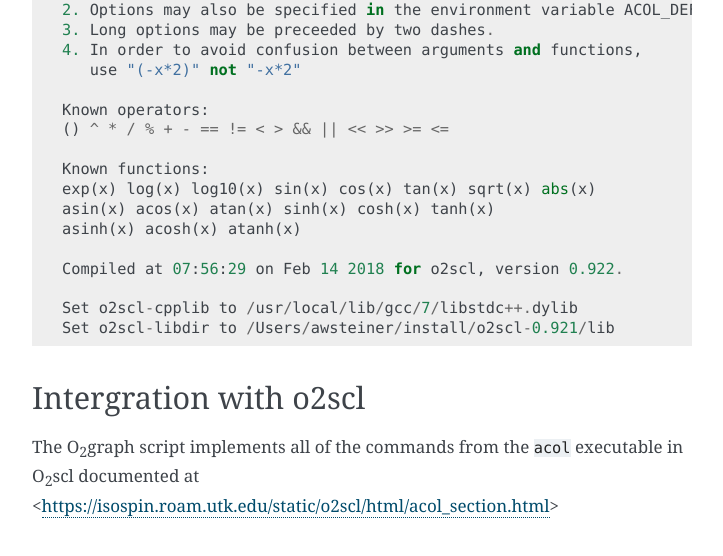
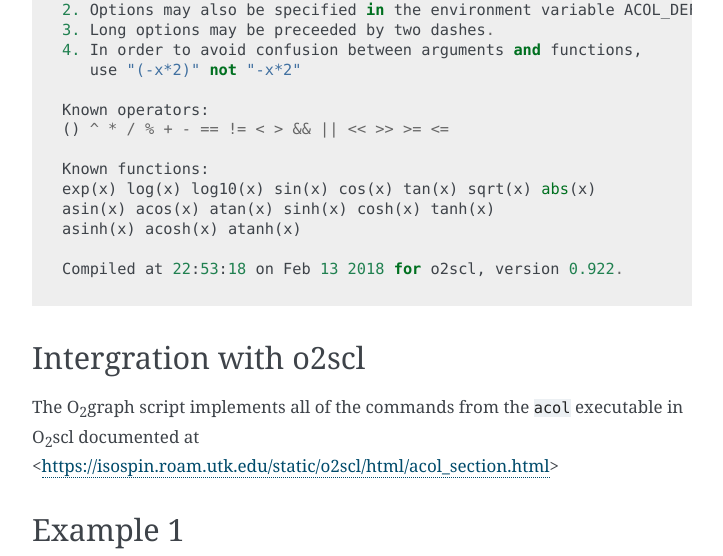
Before and after one commit to awsteiner/o2sclpy, a Sphinx documentation site: the page built from doc/index.rst, in a window 1280 px wide and 900 px high, scrolled down 2626 px, cut to the strip 0-556 px from the top of the window. Shown: the whole strip, without its empty margins (388-1111 px from the left). Built offline with Sphinx 7.4.7, drawn with Linux system fonts in a browser that asks for light colours.

Commit message:
Updated o2graph.help.txt.

```diff
--- a/doc/static/o2graph.help.txt
+++ b/doc/static/o2graph.help.txt
@@ -64,7 +64,4 @@
 asin(x) acos(x) atan(x) sinh(x) cosh(x) tanh(x)
 asinh(x) acosh(x) atanh(x)
 
-Compiled at 07:56:29 on Feb 14 2018 for o2scl, version 0.922.
-
-Set o2scl-cpplib to /usr/local/lib/gcc/7/libstdc++.dylib
-Set o2scl-libdir to /Users/awsteiner/install/o2scl-0.921/lib
+Compiled at 22:53:18 on Feb 13 2018 for o2scl, version 0.922.
```
